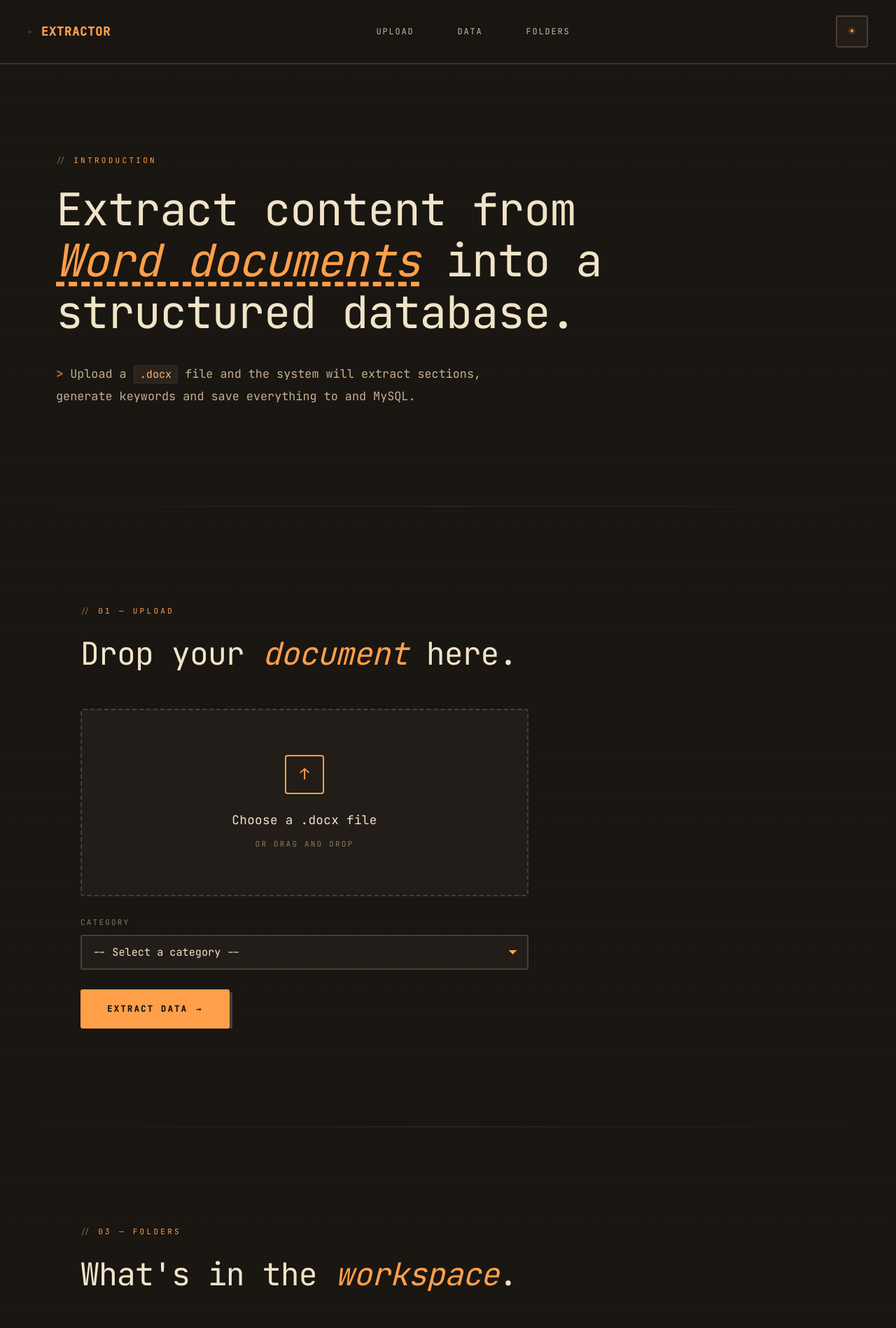
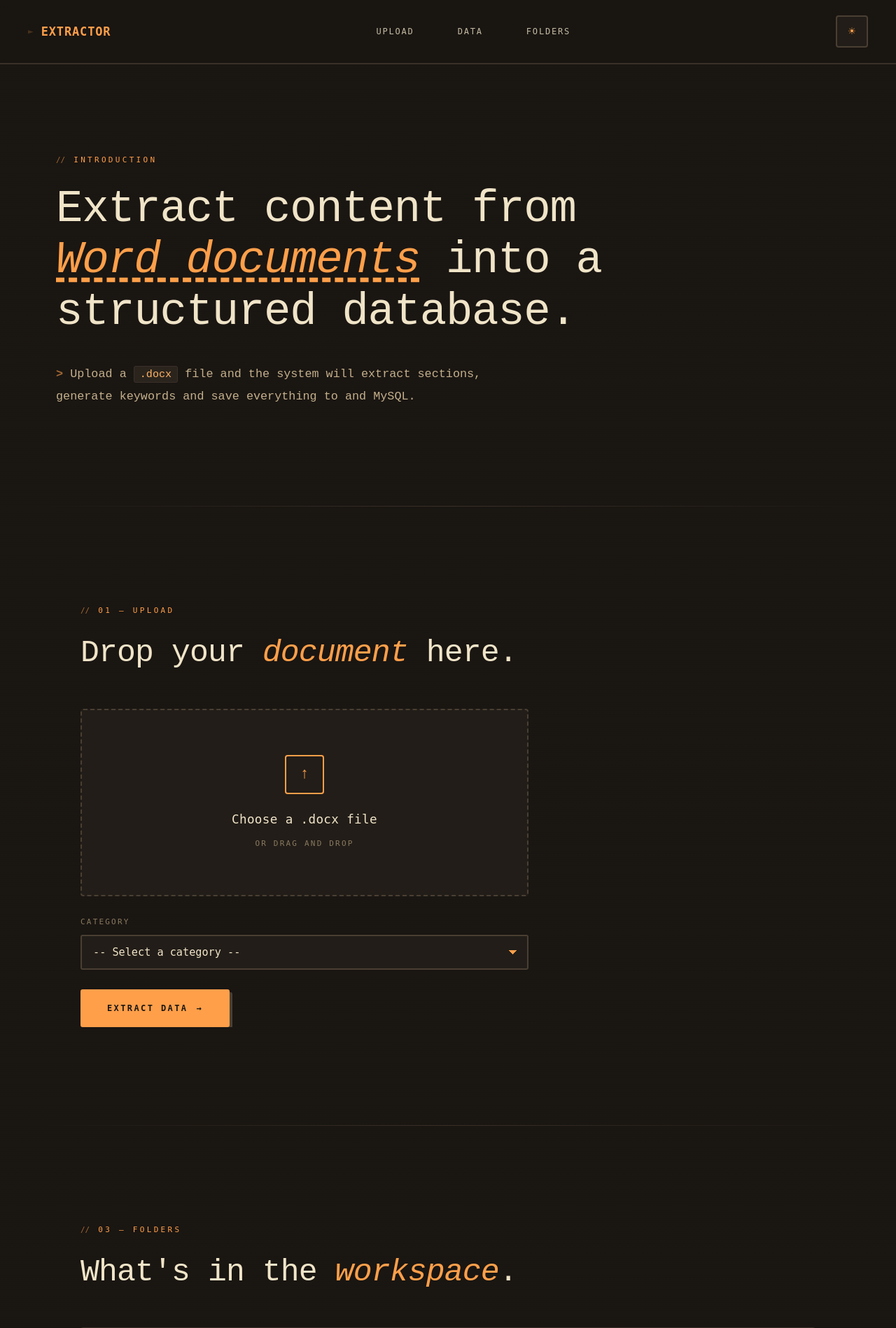
Before and after one commit to musabhitam/Extractor, a PHP site: page / in a window 1280 px wide. Shown: the top 1898 px of the page at 70% size. Run offline with PHP 8.4, Linux system fonts and the light colour scheme.

Commit message:
Update index.php

```diff
--- a/index.php
+++ b/index.php
@@ -186,7 +186,6 @@ if ($currentXlsx !== '') {
 <meta charset="UTF-8">
 <meta name="viewport" content="width=device-width,initial-scale=1">
 <title>Docx Extractor</title>
-<link href="https://fonts.googleapis.com/css2?family=Inter:wght@300;400;500;600&family=JetBrains+Mono:wght@400;500&family=Playfair+Display:wght@400;500&display=swap" rel="stylesheet">
 <link rel="stylesheet" href="style.css">
 </head>
 <body>
```
